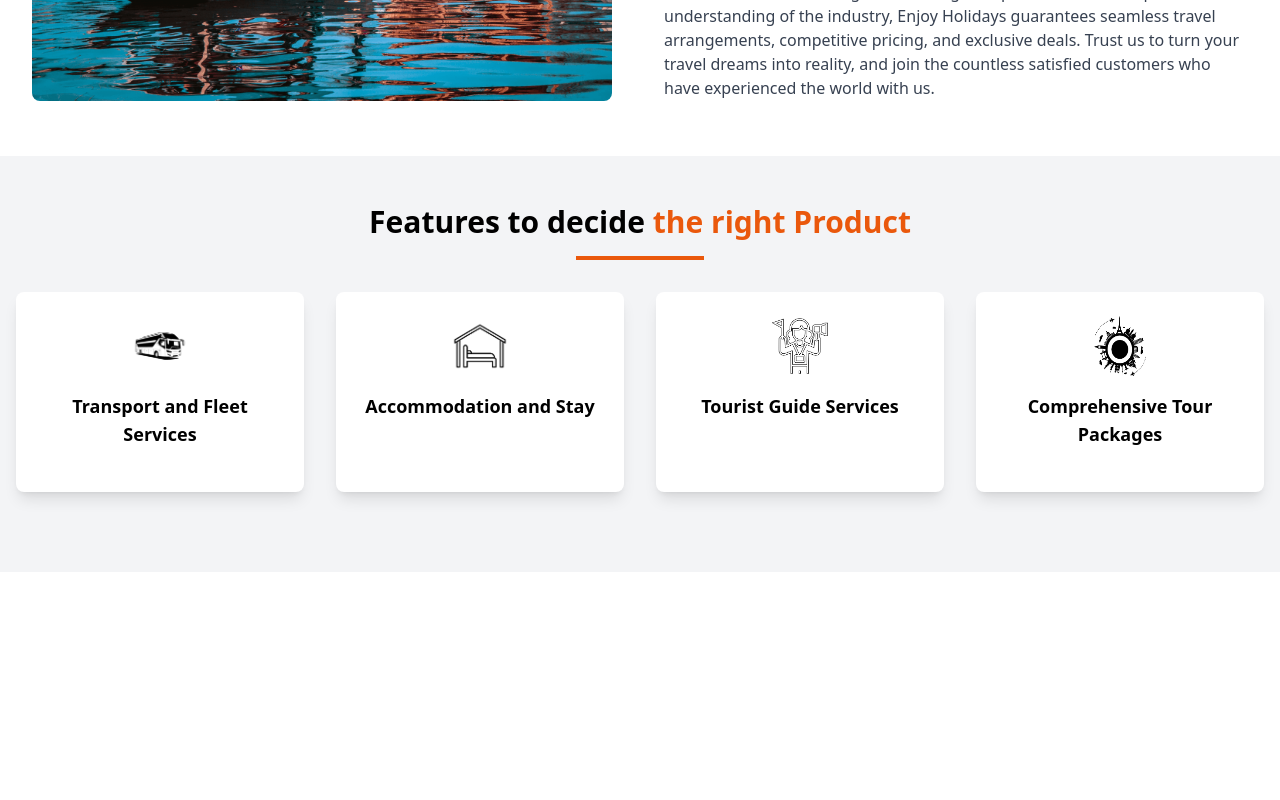
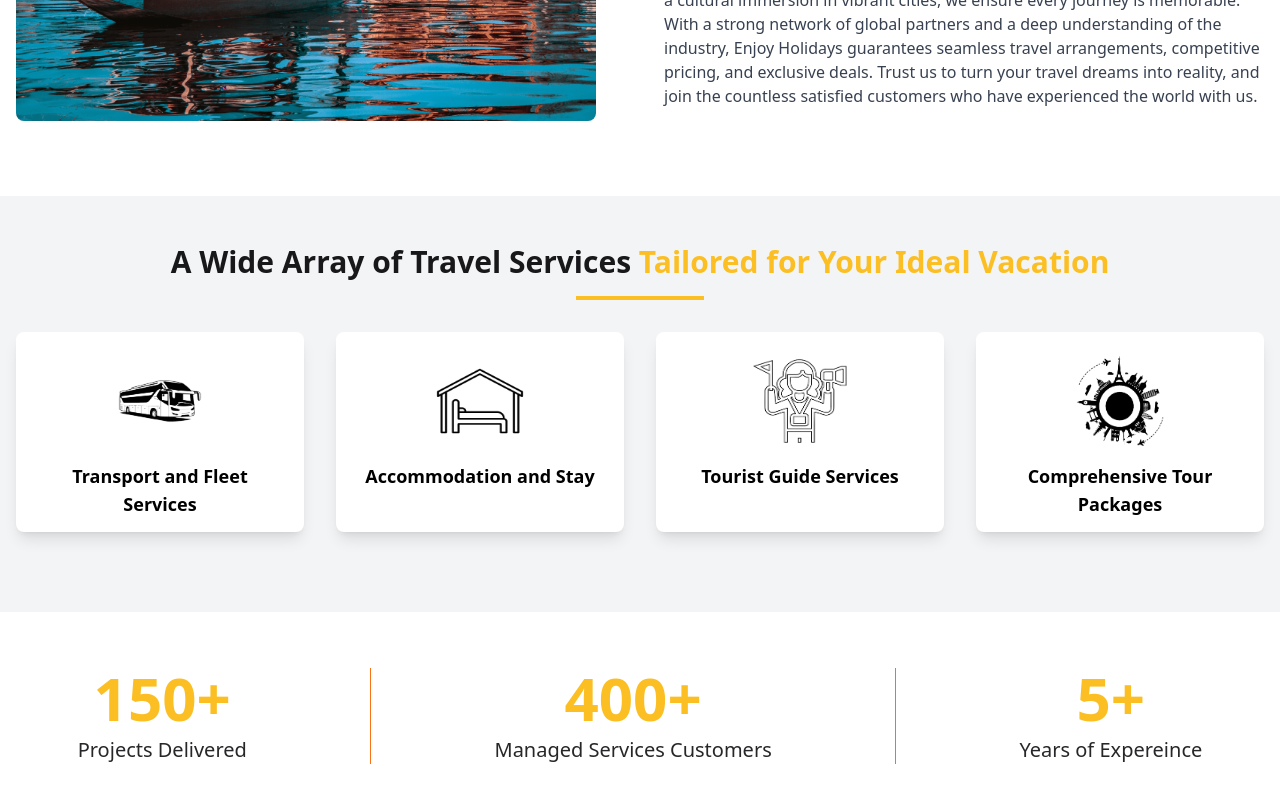
Before and after one commit to akshitchowdhury/travels_chetan, a React (Create React App) app: page / in a window 1280 px wide. Shown: the part 976-1776 px from the top of the page. Before the commit the page ends 1548 px from the top, so only its background shows below. Built offline with nearby package versions, Linux system fonts and the light colour scheme.

Commit message:
HomeServices2

```diff
--- a/src/component/Home/Home.jsx
+++ b/src/component/Home/Home.jsx
@@ -2,6 +2,7 @@ import React from 'react'
 import HomeAbout from './HomeAbout'
 import HomeHero from './HomeHero/HomeHero'
 import HomeServices from './HomeServices/HomeServices'
+import HomeCount from './HomeCount/HomeCount'
 
 const Home = () => {
   return (
@@ -9,6 +10,7 @@ const Home = () => {
     <HomeHero/>
       <HomeAbout/>
       <HomeServices/>
+      <HomeCount/>
     </div>
   )
 }
--- a/src/component/Home/HomeAbout.jsx
+++ b/src/component/Home/HomeAbout.jsx
@@ -1,8 +1,11 @@
 import React from "react";
 import homeAbout from "../../assets/homeMid.png";
+import AOS from 'aos';
+import 'aos/dist/aos.css';
+AOS.init();
 const HomeAbout = () => {
   return (
-    <div className="container mx-auto p-4">
+    <div className="container mx-auto py-12 "  data-aos="fade-up">
       <div className="flex flex-col md:flex-row gap-x-4 items-center">
         <div className="w-full md:w-1/2 p-4">
           <img
--- /dev/null
+++ b/src/component/Home/HomeCount/HomeCount.jsx
@@ -0,0 +1,83 @@
+import React, { useEffect, useRef, useState } from 'react';
+import AOS from 'aos';
+import 'aos/dist/aos.css';
+
+
+AOS.init();
+const useIntersection = (callback, options) => {
+  const ref = useRef(null);
+  useEffect(() => {
+    const observer = new IntersectionObserver(([entry]) => {
+      if (entry.isIntersecting) {
+        callback();
+      }
+    }, options);
+
+    if (ref.current) {
+      observer.observe(ref.current);
+    }
+
+    return () => {
+      if (ref.current) {
+        observer.unobserve(ref.current);
+      }
+    };
+  }, [callback, options]);
+
+  return ref;
+};
+
+const CountUpAnimation = ({ initialValue, targetValue, text }) => {
+  const [count, setCount] = useState(initialValue);
+  const [hasAnimated, setHasAnimated] = useState(false);
+  const duration = 4000; // 4 seconds
+
+  const startAnimation = () => {
+    if (hasAnimated) return; // Do not animate again if already animated
+    setHasAnimated(true); // Mark as animated
+    let startValue = initialValue;
+    const interval = Math.floor(duration / (targetValue - initialValue));
+
+    const counter = setInterval(() => {
+      startValue += 1;
+      setCount(startValue);
+      if (startValue >= targetValue) {
+        clearInterval(counter);
+      }
+    }, interval);
+  };
+
+  const ref = useIntersection(() => {
+    startAnimation();
+  });
+
+  return (
+    <div ref={ref} className="flex flex-col items-center ">
+      <span className="text-4xl md:text-6xl font-bold text-amber-400">{count >= targetValue ? `${targetValue}+` : count}</span>
+      <span className="text-lg md:text-xl text-zinc-800 mt-2">{text}</span>
+    </div>
+  );
+};
+
+function HomeCount() {
+  return (
+    <div className="container -my-10 mx-auto py-24 px-4" data-aos="fade-up">
+
+      <div className="flex flex-col md:flex-row justify-around items-center space-y-8 md:space-y-0">
+        <div className="flex flex-col items-center">
+          <CountUpAnimation initialValue={0} targetValue={150}  text="Projects Delivered" />
+        </div>
+        <div className="w-px h-24 bg-orange-500 hidden md:block"></div>
+        <div className="flex flex-col items-center">
+          <CountUpAnimation initialValue={0} targetValue={400} text="Managed Services Customers" />
+        </div>
+        <div className="w-px h-24 bg-orange-500 hidden md:block"></div>
+        <div className="flex flex-col items-center">
+          <CountUpAnimation initialValue={0} targetValue={5} text="Years of Expereince" />
+        </div>
+      </div>
+    </div>
+  );
+}
+
+export default HomeCount;
--- /dev/null
+++ b/src/component/Home/HomeServices/HomeServices.css
@@ -0,0 +1,7 @@
+.card-hover-1:hover {
+    background-color: #f59e0b; /* amber-400 */
+  }
+
+  .card-hover-2:hover {
+    background-color: #f97316; /* orange-500 */
+  }
--- a/src/component/Home/HomeServices/HomeServices.jsx
+++ b/src/component/Home/HomeServices/HomeServices.jsx
@@ -1,11 +1,14 @@
 import React from 'react';
-import transportFleet from '../../../assets/service1-removebg-preview.png'
-import accomodation from '../../../assets/service2-removebg-preview.png'
-import tourGuide from '../../../assets/service3-removebg-preview.png'
-import tourPack from '../../../assets/service4-removebg-preview.png'
+import transportFleet from '../../../assets/service1-removebg-preview.png';
+import accomodation from '../../../assets/service2-removebg-preview.png';
+import tourGuide from '../../../assets/service3-removebg-preview.png';
+import tourPack from '../../../assets/service4-removebg-preview.png';
 import AOS from 'aos';
 import 'aos/dist/aos.css';
+import './HomeServices.css'; // Import your custom CSS file
+
 AOS.init();
+
 const HomeServices = () => {
   const features = [
     {
@@ -14,7 +17,7 @@ const HomeServices = () => {
     },
     {
       imgSrc: accomodation,
-      title: ' Accommodation and Stay',
+      title: 'Accommodation and Stay',
     },
     {
       imgSrc: tourGuide,
@@ -30,15 +33,16 @@ const HomeServices = () => {
     <section id="fact" className="py-12 bg-gray-100" data-aos="fade-up">
       <div className="container mx-auto px-4">
         <div className="text-center mb-8">
-          <h2 className="text-3xl font-bold">Features to decide <b className='text-orange-600 font-semibold'>the right Product</b></h2>
-          <span className="block w-32 h-1 bg-orange-600 mx-auto my-4"></span>
+          <h2 className="text-3xl font-semibold text-zinc-900">A Wide Array of Travel Services <b className='text-amber-400 font-semibold'>Tailored for Your Ideal Vacation</b></h2>
+          <span className="block w-32 h-1 bg-amber-400 mx-auto my-4"></span>
         </div>
-        <div className="flex  flex-wrap -mx-4">
+        <div className="flex flex-wrap -mx-4">
           {features.map((feature, index) => (
-            <div key={index} className="w-full   sm:w-1/2 md:w-1/4 px-4 mb-8 ">
-              <div className="bg-white h-[200px] p-6 rounded-lg shadow-lg text-center hover:bg-orange-500
-              hover:scale-105 transition ease-in-out duration-300">
-                <img src={feature.imgSrc} alt={feature.title} className="mx-auto mb-4 w-[60px] h-[60px]" />
+            <div key={index} className="w-full sm:w-1/2 md:w-1/4 px-4 mb-8">
+              <div
+                className={`bg-white h-[200px] p-6 rounded-lg shadow-lg text-center hover:scale-105 transition ease-in-out duration-300 ${index % 2 === 0 ? 'card-hover-1' : 'card-hover-2'}`}
+              >
+                <img src={feature.imgSrc} alt={feature.title} className="mx-auto mb-4 w-[100px] h-[90px]" />
                 <h3 className="text-lg font-semibold">{feature.title}</h3>
               </div>
             </div>
```
